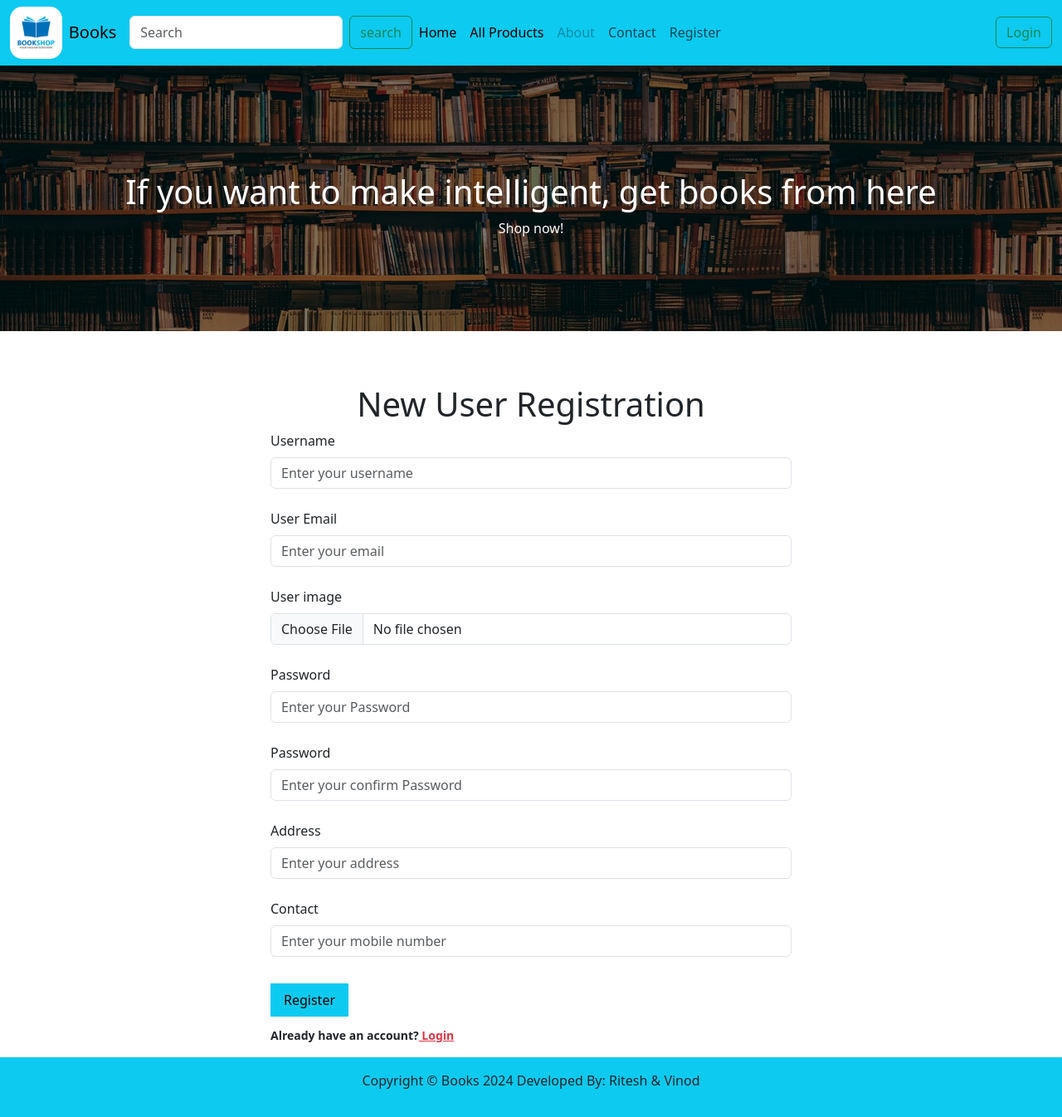
After one commit to riteshtendolkar39/Ecommerce_website_project, a PHP site: page /checkout.php in a window 1280 px wide. The commit adds this page. Shown: the whole page at 83% size. Run offline with PHP 8.4, Linux system fonts and the light colour scheme.

Commit message:
user registration page is created

```diff
--- a/cart.php
+++ b/cart.php
@@ -166,7 +166,7 @@ include('functions/common_function.php');
                         if ($result_count > 0) {
                             echo "<h4 class='px-3'>Subtotal:<strong class='text-info'>$total_price /- </strong></h4>
                                 <input type='submit' value='Continue Shopping' class='bg-info px-3 mx-3 py-2 border-0' name='continue_shopping'>
-                                <a href=''><button class='bg-secondary p-3 py-2 text-light border-0'>Checkout</button></a>'";
+                                <button class='bg-secondary p-3 py-2 border-0'><a href='checkout.php' class='text-light text-decoration-none'>Checkout</a></button>'";
                         } else {
                             echo "<input type='submit' value='Continue Shopping' class='bg-info px-3 mx-3 py-2 border-0' name='continue_shopping'>";
                         }
--- /dev/null
+++ b/checkout.php
@@ -0,0 +1,103 @@
+<?php
+include('include/connect.php');
+
+?>
+<!DOCTYPE html>
+<html lang="en">
+
+<head>
+    <meta charset="UTF-8">
+    <meta name="viewport" content="width=device-width, initial-scale=1.0">
+    <title>Online Book Shopping Ecommerce Website</title>
+
+    <!-- bootstrap css link-->
+    <link href="https://cdn.jsdelivr.net/npm/bootstrap@5.3.2/dist/css/bootstrap.min.css" rel="stylesheet" integrity="sha384-T3c6CoIi6uLrA9TneNEoa7RxnatzjcDSCmG1MXxSR1GAsXEV/Dwwykc2MPK8M2HN" crossorigin="anonymous">
+
+    <!-- font awesome link-->
+    <link rel="stylesheet" href="https://cdnjs.cloudflare.com/ajax/libs/font-awesome/6.5.1/css/all.min.css" integrity="sha512-DTOQO9RWCH3ppGqcWaEA1BIZOC6xxalwEsw9c2QQeAIftl+Vegovlnee1c9QX4TctnWMn13TZye+giMm8e2LwA==" crossorigin="anonymous" referrerpolicy="no-referrer" />
+
+    <!--css files-->
+    <link rel="stylesheet" href="style.css">
+</head>
+
+<body>
+    <!-- navbar-->
+    <div class="container-fluid p-0">
+        <!--first child-->
+        <nav class="navbar navbar-expand-lg bg-info">
+            <div class="container-fluid">
+                <img src="./images/logo.jpg" alt="" class="logo">
+                <a class="navbar-brand ms-2" href="#">Books</a>
+                <button class="navbar-toggler" type="button" data-bs-toggle="collapse" data-bs-target="#navbarSupportedContent" aria-controls="navbarSupportedContent" aria-expanded="false" aria-label="Toggle navigation">
+                    <span class="navbar-toggler-icon"></span>
+                </button>
+
+                <div class="collapse navbar-collapse" id="navbarSupportedContent">
+                    <ul class="navbar-nav me-auto mb-2 mb-lg-0">
+                        <form class="d-flex" action="search_product.php" method="get">
+                            <input class="form-control me-2" type="search" placeholder="Search" aria-label="Search" name="search_data">
+                            <input type="submit" class="btn btn-outline-success" value="search" name="search_data_product">
+                        </form>
+                        <li class="nav-item">
+                            <a class="nav-link active" aria-current="page" href="index.php">Home</a>
+                        </li>
+                        <li class="nav-item">
+                            <a class="nav-link active" aria-current="page" href="display_all.php">All Products</a>
+                        </li>
+                        <li class="nav-item">
+                            <a class="nav-link disabled" aria-disabled="true">About</a>
+                        </li>
+                        <li class="nav-item">
+                            <a class="nav-link" href="#">Contact</a>
+                        </li>
+                        <li class="nav-item">
+                            <a class="nav-link" href="#">Register</a>
+                        </li>
+
+                    </ul>
+                    <form class="d-flex" role="login">
+                        <a class="nav-link disabled" aria-disabled="true">
+                            <button class="btn btn-outline-success" type="submit">Login</button></a>
+                    </form>
+                    </ul>
+                </div>
+            </div>
+        </nav>
+
+
+
+        <!--second child-->
+        <div class="title">
+            <h1>If you want to make intelligent, get books from here</h1>
+            <p>Shop now!</p>
+        </div>
+
+
+        <!--third child-->
+        <!--products-->
+        <div class="row mt-5">
+            <div class="col-md-12">
+                <div class="row">
+                    <?php
+                    if(!isset($_SESSION['username'])){
+                        include('user/user_login.php');
+                    }
+                    else{
+                        include('payment.php');
+                    }
+                    ?>
+                </div>
+            </div>
+        </div>
+
+
+        <!--last child-->
+        <?php include('./footer/footer.php') ?>
+
+
+
+        <!-- bootstrap js link-->
+        <script src="https://cdn.jsdelivr.net/npm/bootstrap@5.3.2/dist/js/bootstrap.bundle.min.js" integrity="sha384-C6RzsynM9kWDrMNeT87bh95OGNyZPhcTNXj1NW7RuBCsyN/o0jlpcV8Qyq46cDfL" crossorigin="anonymous"></script>
+</body>
+
+</html>
--- /dev/null
+++ b/user/user_login.php
@@ -0,0 +1,70 @@
+<!DOCTYPE html>
+<html lang="en">
+
+<head>
+    <meta charset="UTF-8">
+    <meta name="viewport" content="width=device-width, initial-scale=1.0">
+    <title>Document</title>
+    <!-- bootstrap css link-->
+    <link href="https://cdn.jsdelivr.net/npm/bootstrap@5.3.2/dist/css/bootstrap.min.css" rel="stylesheet" integrity="sha384-T3c6CoIi6uLrA9TneNEoa7RxnatzjcDSCmG1MXxSR1GAsXEV/Dwwykc2MPK8M2HN" crossorigin="anonymous">
+
+    <!--css files-->
+    <link rel="stylesheet" href="style.css">
+</head>
+
+<body>
+    <div class="container-fluid my-3">
+        <h1 class="text-center">New User Registration</h1>
+        <div class="row d-flex align-items-center justify-content-center">
+            <div class="col-lg-12 col-xl-6">
+                <!-- form -->
+                <form action="" method="post" enctype="multipart/form-data">
+                    <!-- username fields -->
+                    <div class="form-outline mb-4">
+                        <label for="user_username" class="form-label">Username</label>
+                        <input type="text" class="form-control" name="user_username" id="user_username" placeholder="Enter your username" autocomplete="off" required="required" />
+                    </div>
+                    <!-- email field -->
+                    <div class="form-outline mb-4">
+                        <label for="user_email" class="form-label">User Email</label>
+                        <input type="email" class="form-control" name="user_email" id="user_email" placeholder="Enter your email" autocomplete="off" required="required" />
+                    </div>
+                    <!-- image field -->
+                    <div class="form-outline mb-4">
+                        <label for="user_image" class="form-label">User image</label>
+                        <input type="file" class="form-control" name="user_image" id="user_image" required="required" />
+                    </div>
+                    <!-- password field -->
+                    <div class="form-outline mb-4">
+                        <label for="user_password" class="form-label">Password</label>
+                        <input type="password" class="form-control" name="user_password" id="user_password" placeholder="Enter your Password " autocomplete="off" required="required">
+                    </div>
+                    <!-- confirm password field -->
+                    <div class="form-outline mb-4">
+                        <label for="conf_user_password" class="form-label">Password</label>
+                        <input type="password" class="form-control" name="conf_user_password" id="conf_user_password" placeholder="Enter your confirm Password " autocomplete="off" required="required">
+                    </div>
+
+                    <!-- address field -->
+                    <div class="form-outline mb-4">
+                        <label for="user_address" class="form-label">Address</label>
+                        <input type="text" class="form-control" name="user_address" id="user_address" placeholder="Enter your address" autocomplete="off" required="required">
+                    </div>
+                    <!-- contact field -->
+                    <div class="form-outline mb-4">
+                        <label for="user_contact" class="form-label">Contact</label>
+                        <input type="text" class="form-control" name="user_contact" id="user_contact" placeholder="Enter your mobile number" autocomplete="off" required="required">
+                    </div>
+
+                    <!-- submit -->
+                    <div class="mt-4 pt-2">
+                        <input type="submit" class="bg-info py-2 px-3 border-0" name="user_register" value="Register">
+                        <p class="small mt-2 pt-1 fw-bold mb-0">Already have an account?<a class="text-danger"href="user_login.php"> Login</a></p>
+                    </div>
+                </form>
+            </div>
+        </div>
+    </div>
+</body>
+
+</html>
```
Also changed, not shown: payment.php (added, +11 -0 lines), user/user_registration.php (added, +70 -0 lines).
